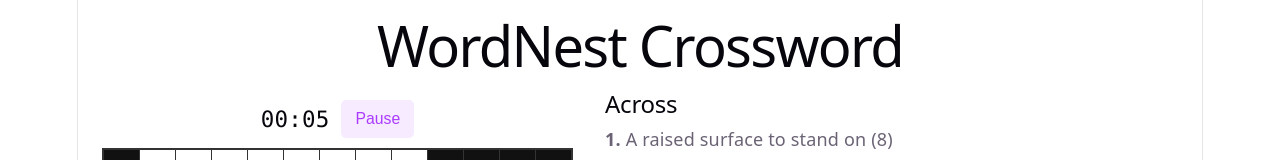
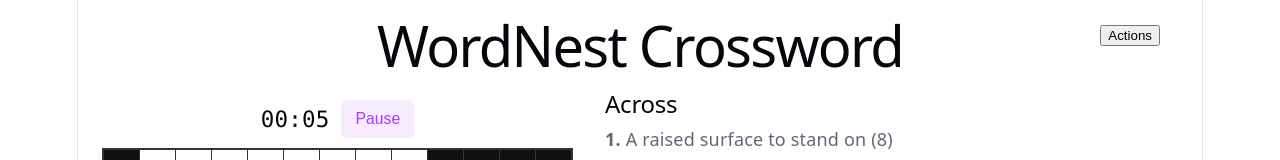
Before and after one commit to sambell25/Team1-Nested-Crossword, a React app in the folder frontend/: page / in a window 1280 px wide. Shown: the top 160 px of the page. Built offline with nearby package versions, Linux system fonts and the light colour scheme; the HTML template or start-up script is replaced by a standard one.

Commit message:
add actions dropdown menu in top right corner with buttons for each action. The buttons themselves do not do anything yet.

```diff
--- a/frontend/package.json
+++ b/frontend/package.json
@@ -18,13 +18,13 @@
     "react-dom": "^19.2.8"
   },
   "devDependencies": {
-    "@eslint/js": "^10.0.1",
+    "@eslint/js": "^9.39.5",
     "@testing-library/react": "^16.3.3",
     "@types/react": "^19.2.18",
     "@types/react-dom": "^19.2.7",
     "@vitejs/plugin-react": "^6.1.1",
     "@vitest/coverage-v8": "^5.0.3",
-    "eslint": "^10.10.0",
+    "eslint": "^9.39.5",
     "eslint-plugin-react-hooks": "^7.1.1",
     "eslint-plugin-react-refresh": "^0.5.6",
     "globals": "^17.12.0",
--- a/frontend/src/App.css
+++ b/frontend/src/App.css
@@ -1,6 +1,6 @@
 .layout {
   display: grid;
-  grid-template-columns: auto 1fr;
+  grid-template-columns: auto 1fr auto;
   gap: 32px;
   align-items: start;
   padding: 0 24px;
--- a/frontend/src/App.jsx
+++ b/frontend/src/App.jsx
@@ -1,5 +1,6 @@
 import Grid from './components/Grid'
 import HintPanel from './components/HintPanel'
+import ActionsMenu from './components/ActionsMenu'
 import usePuzzleState from './hooks/usePuzzleState'
 import './App.css'
 
@@ -18,6 +19,9 @@ function App() {
         <aside className="layout-hints">
           <HintPanel puzzleState={puzzleState} />
         </aside>
+        <aside className="layout-actions">
+          <ActionsMenu />
+        </aside>
       </main>
     </div>
   )
--- /dev/null
+++ b/frontend/src/components/ActionsMenu.css
@@ -0,0 +1,16 @@
+.actions-menu {
+    position: fixed;
+    display: inline-block;
+    top: 20px;
+    right: 120px;
+}
+
+.actions-dropdown {
+    position: absolute;
+    top: 100%;
+    left: 0;
+    background-color: white;
+    border: 1px solid #ccc;
+    box-shadow: 0 2px 5px rgba(0, 0, 0, 0.15);
+    z-index: 1000;
+}
--- /dev/null
+++ b/frontend/src/components/ActionsMenu.jsx
@@ -0,0 +1,30 @@
+import { useState } from 'react'
+import './ActionsMenu.css'
+
+
+
+export default function ActionsMenu() {
+    const [isOpen, setIsOpen] = useState(false)
+
+    return (
+        <div className="actions-menu">
+        <button
+        onClick={() => setIsOpen(!isOpen)}
+        >
+        Actions
+        </button>
+
+        {isOpen && (
+            <div className="actions-dropdown">
+            <button onClick={() => setIsOpen(false)}>Check Square</button>
+            <button onClick={() => setIsOpen(false)}>Check Word</button>
+            <button onClick={() => setIsOpen(false)}>Check Puzzle</button>
+            <button onClick={() => setIsOpen(false)}>Reveal Square</button>
+            <button onClick={() => setIsOpen(false)}>Reveal Word</button>
+            <button onClick={() => setIsOpen(false)}>Reveal Puzzle</button>
+            <button onClick={() => setIsOpen(false)}>Reset Puzzle</button>
+            </div>
+        )}
+        </div>
+    )
+}
```
Also changed, not shown: 1 other file (tests, documents, lock files or other folders).
